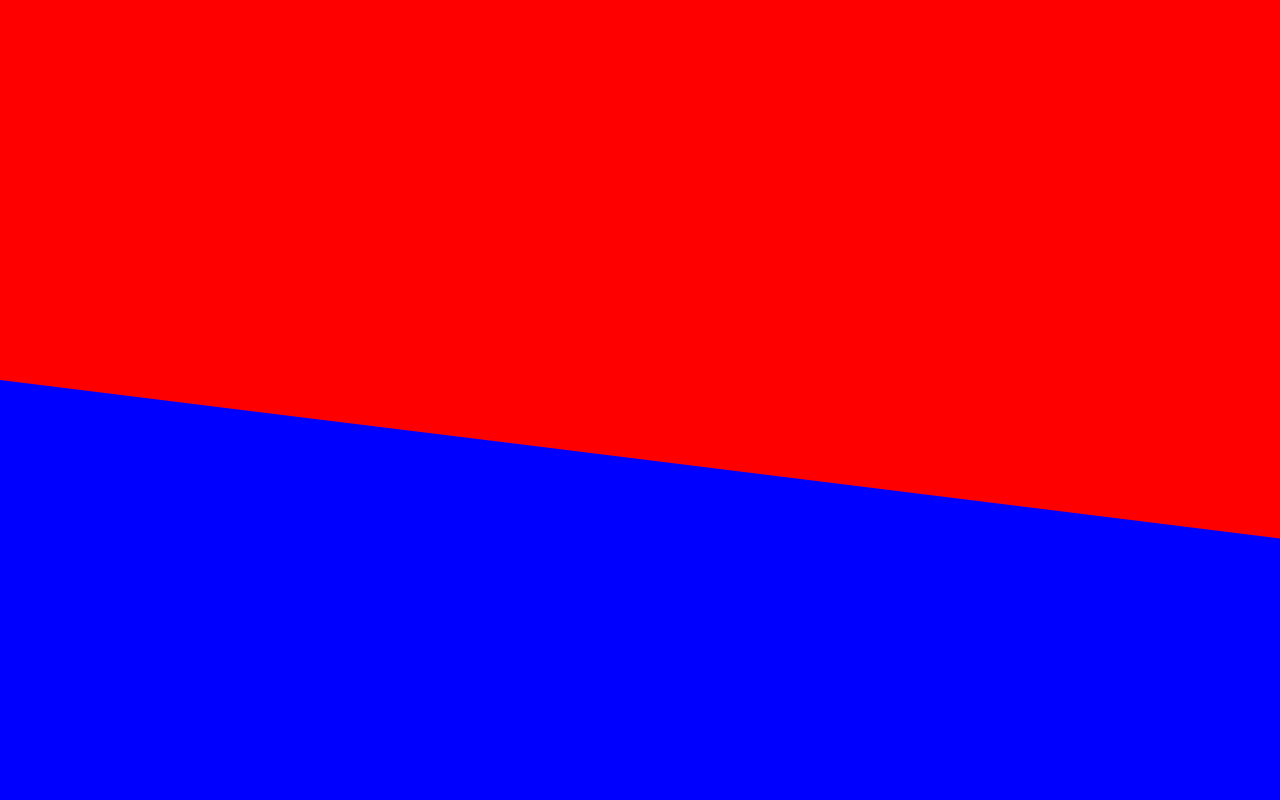
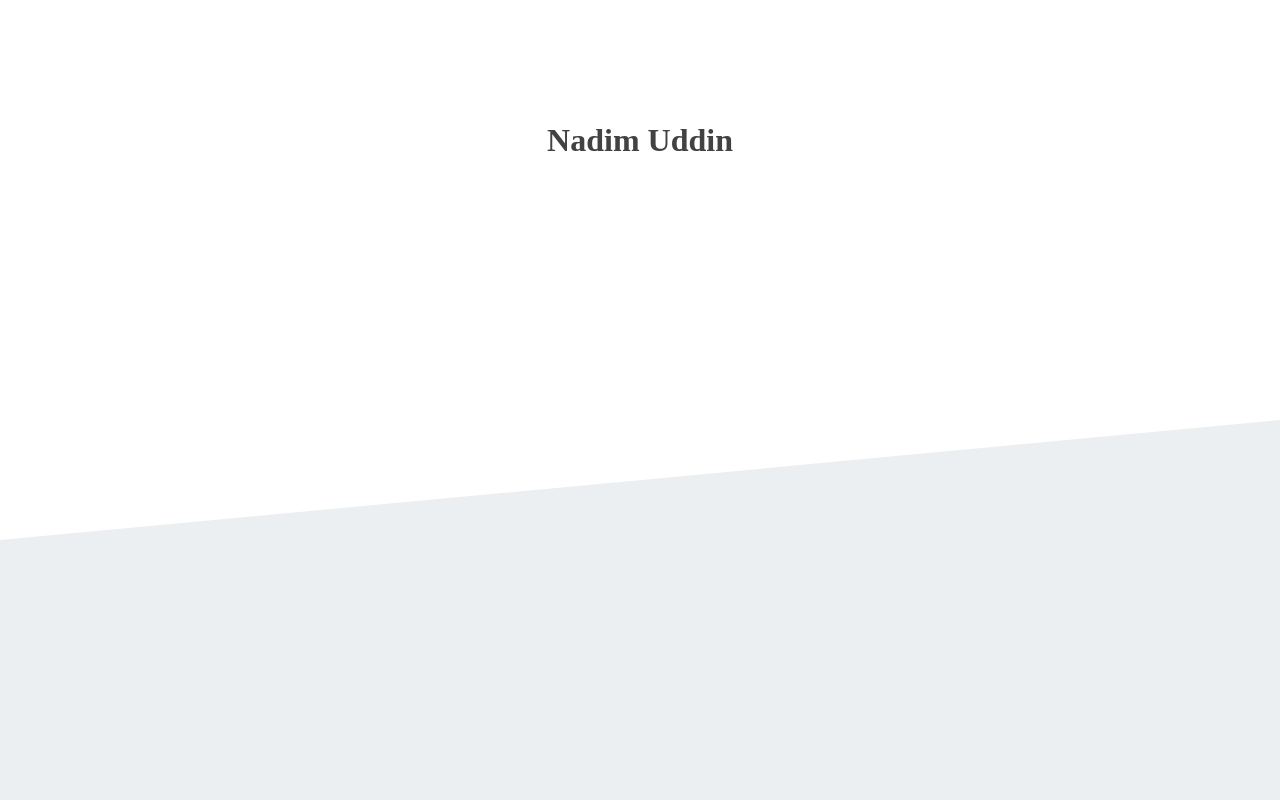
Before and after one commit to nu7124/NadimPersonalSite, a Gatsby site: page / in a window 1280 px wide. Shown: the part 260-1060 px from the top of the page. Built offline with nearby package versions, Linux system fonts and the light colour scheme; Gatsby itself is replaced by a stand-in of ours.

Commit message:
experiemnting with colors, got slant on div

```diff
--- a/src/pages/index.css
+++ b/src/pages/index.css
@@ -4,18 +4,20 @@
 }
 
 #test {
+    display: grid;
+    align-content: center;
     width: 100%;
     height: 100vh;
-    background-color: red;
+    background-color: white;
     z-index: -1;
 }
 
 #test2 {
     width: 100%;
-    height: 110vh;
-    margin-top:-10em;
-    background-color: blue;
-    -webkit-clip-path: polygon(0 0, 100% 18%, 100% 100%, 0 100%);
-    clip-path: polygon(0 0, 100% 18%, 100% 100%, 0 100%);
+    height: 100vh;
+    margin-top:-15vh;
+    background-color: #ECEFF1;
+    -webkit-clip-path: polygon(0 15%, 100% 0, 100% 100%, 0 100%);
+    clip-path: polygon(0 15%, 100% 0, 100% 100%, 0 100%);
 
 }
--- a/src/pages/index.js
+++ b/src/pages/index.js
@@ -1,13 +1,17 @@
 import React from 'react';
 import './index.css';
+
+import Title from '../components/Title/title';
 
 class home extends React.Component {
     render() {
       return (
         <div id="home">
           <div id="test">
+            <Title />
           </div>
-          <div id="test2"></div>
+          <div id="test2">
+          </div>
         </div>
       );
     }
```
